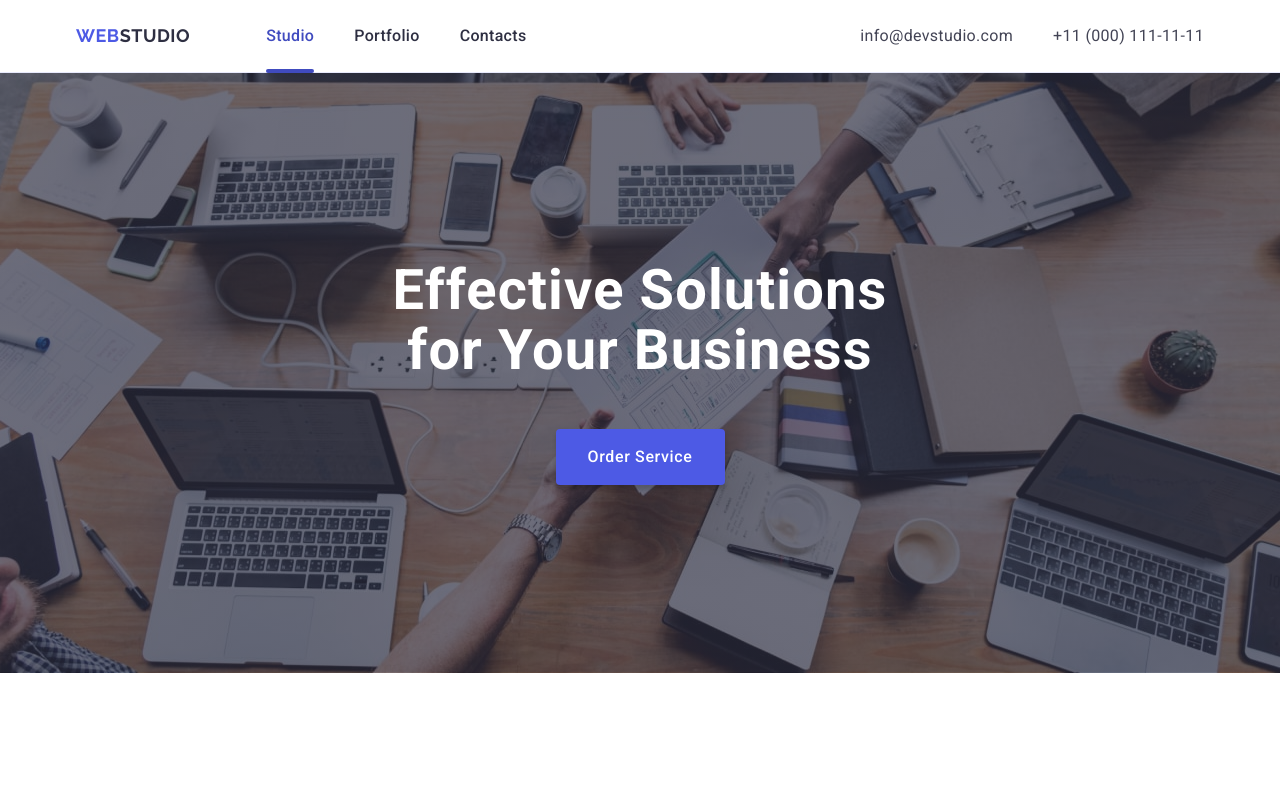
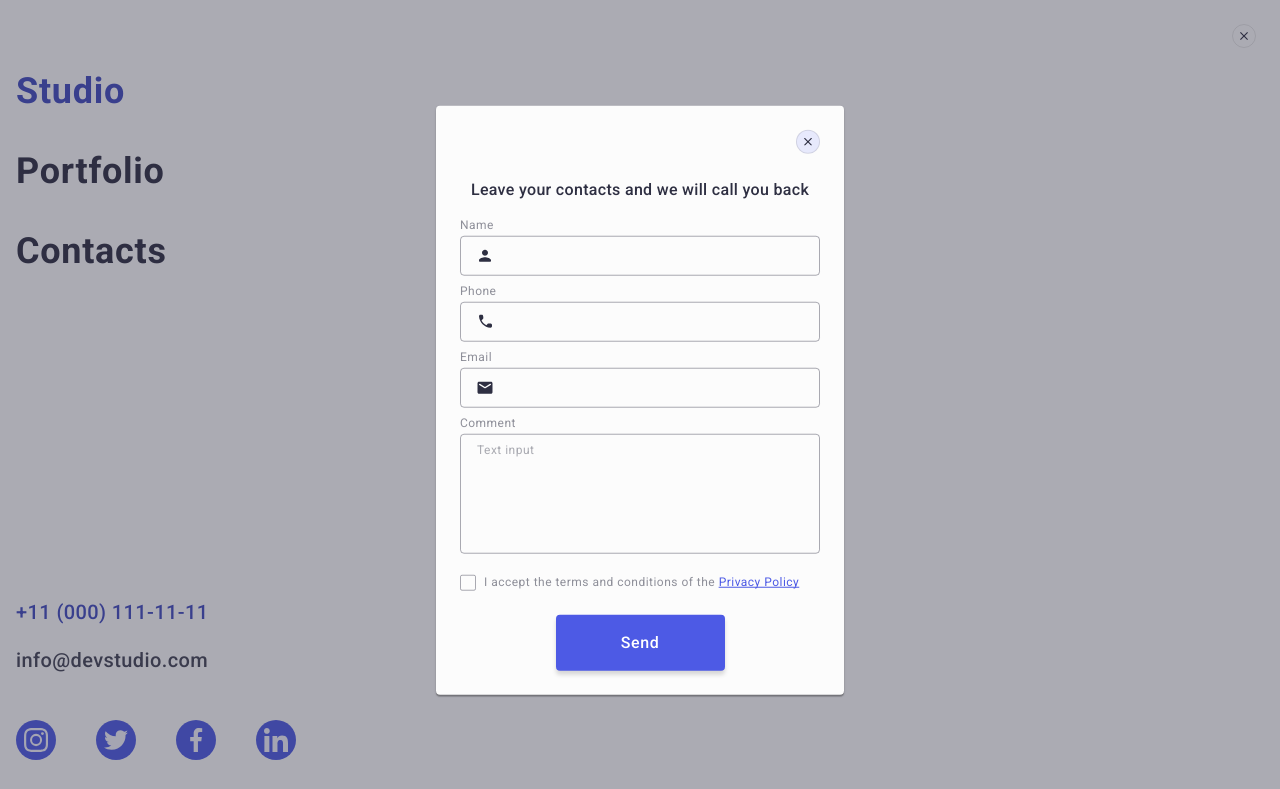
Before and after one commit to nykyforuk-vasyl/WebStudio, a plain HTML site: page index.html in a window 1280 px wide. Shown: the top 789 px of the page. Drawn offline with nearby package versions, Linux system fonts and the light colour scheme.

Commit message:
homework 6

```diff
--- a/css/styles.css
+++ b/css/styles.css
@@ -183,7 +183,7 @@ img {
     flex-direction: column;
     justify-content: space-between;
     overflow: auto;
-    z-index: 999px;
+    z-index: 999;
     opacity: 0;
     visibility: hidden;
     pointer-events: none;
@@ -206,6 +206,13 @@ img {
     display: flex;
     align-items: center;
     justify-content: center;
+    transition: background-color 250ms cubic-bezier(0.4, 0, 0.2, 1),
+        border 250ms cubic-bezier(0.4, 0, 0.2, 1);
+}
+
+.mob-btn-close:focus {
+    background-color: #404bbf;
+    border: none;
 }
 
 .mob-nav-menu {
@@ -226,6 +233,11 @@ img {
     line-height: 1.11;
     letter-spacing: 0.02em;
     color: #2e2f42;
+    transition: color 250ms cubic-bezier(0.4, 0, 0.2, 1);
+}
+
+.mob-link:focus {
+    color: #404bbf;
 }
 
 .mob-contacts {
@@ -247,6 +259,11 @@ img {
     letter-spacing: 0.02em;
     color: #434455;
     font-style: normal;
+    transition: color 250ms cubic-bezier(0.4, 0, 0.2, 1);
+}
+
+.mob-contacts-link:focus {
+    color: #404bbf
 }
 
 .mob-link-blue {
@@ -271,6 +288,11 @@ img {
     display: flex;
     align-items: center;
     justify-content: center;
+    transition: background-color 250ms cubic-bezier(0.4, 0, 0.2, 1);
+}
+
+.mob-link-icons:focus {
+    background-color: #404bbf;
 }
 
 .mob-icon {
@@ -417,7 +439,6 @@ img {
     display: flex;
     gap: 72px;
     flex-wrap: wrap;
-
 }
 
 .team-list-item {
@@ -682,14 +703,16 @@ img {
     border-radius: 4px;
     width: 288px;
     height: 40px;
-    box-shadow: 0 4px 4px rgba(0, 0, 0, 0.15);
-    opacity: 0.3;
+    box-shadow: 0 4px 4px 0 rgba(0, 0, 0, 0.15);
     background-color: transparent;
     padding-left: 16px;
     color: #fff;
+    outline: 0;
     font-size: 12px;
+    line-height: 24px;
     line-height: 2;
     letter-spacing: 0.04em;
+    transition: border-color 250ms cubic-bezier(0.4, 0, 0.2, 1);
 }
 
 .footer-input::placeholder {
@@ -698,6 +721,10 @@ img {
     line-height: 2;
     letter-spacing: 0.04em;
     color: #fff;
+}
+
+.footer-input:focus {
+    border-color: #4d5ae5;
 }
 
 .footer-btn-input {
@@ -732,14 +759,14 @@ img {
 
 /* --------------footer------------------ */
 
-/* --------------modal------------------ */
+/*? --------------modal------------------ */
 .backdrop {
     position: fixed;
     background: rgba(46, 47, 66, 0.4);
     top: 0;
     width: 100%;
     height: 100%;
-    z-index: 999px;
+    z-index: 999;
     visibility: hidden;
     opacity: 0;
     pointer-events: none;
@@ -753,12 +780,12 @@ img {
 }
 
 .modal {
-    padding: 72px 24px 24px 24px;
+    padding: 72px 16px 24px 16px;
     background-color: #fcfcfc;
     box-shadow: 0 1px 1px 0 rgba(0, 0, 0, 0.14), 0 1px 3px 0 rgba(0, 0, 0, 0.12), 0 2px 1px 0 rgba(0, 0, 0, 0.2);
     border-radius: 4px;
-    width: 408px;
-    min-height: 584px;
+    width: 288px;
+    min-height: 623px;
     position: absolute;
     top: 50%;
     left: 50%;
@@ -831,7 +858,7 @@ img {
     border-radius: 4px;
     height: 40px;
     background-color: transparent;
-    padding-left: 38px;
+    padding-left: 34px;
     outline: transparent;
     transition: border-color 250ms cubic-bezier(0.4, 0, 0.2, 1);
 }
@@ -901,6 +928,9 @@ img {
     line-height: 1.17;
     letter-spacing: 0.04em;
     color: #8e8f99;
+    display: flex;
+    width: 256px;
+    align-items: center;
 }
 
 .modal-accent {
@@ -913,6 +943,7 @@ img {
     display: inline-flex;
     align-items: center;
     justify-content: center;
+    flex-shrink: 0;
     transition: background-color 250ms cubic-bezier(0.4, 0, 0.2, 1), border 250ms cubic-bezier(0.4, 0, 0.2, 1), fill 250ms cubic-bezier(0.4, 0, 0.2, 1);
 }
 
@@ -1067,6 +1098,19 @@ img {
     .footer-input {
         width: 264px;
     }
+
+    /*? --------------modal------------------ */
+
+    .modal {
+        padding: 72px 24px 24px 24px;
+        width: 408px;
+        min-height: 584px;
+    }
+
+    .check-label {
+        width: 360px;
+    }
+
 }
 
 @media screen and (min-width: 1158px) {
@@ -1192,4 +1236,11 @@ img {
     .footer-form {
         flex-wrap: nowrap;
     }
+
+    /*? --------------modal------------------ */
+
+    .form-input {
+        padding-left: 38px;
+    }
+
 }
--- a/index.html
+++ b/index.html
@@ -64,7 +64,7 @@
         </button>
       </div>
 
-      <div class="mob-menu">
+      <div class="mob-menu is-open">
         <button type="button" class="mob-btn-close">
           <svg class="modal-icon-close" width="8" height="8">
             <use href="./images/icons.svg#icon-close-black"></use>
@@ -716,7 +716,7 @@
       </div>
     </footer>
 
-    <div class="backdrop">
+    <div class="backdrop is-open">
       <div class="modal">
         <button type="button" class="modal-btn-close">
           <svg class="modal-icon-close" width="8" height="8">
@@ -791,8 +791,10 @@
               ><span class="modal-accent"
                 ><svg class="check-icon" height="8" width="10">
                   <use href="./images/icons.svg#icon-vector"></use></svg></span
-              >I accept the terms and conditions of the
-              <a class="modal-link" href="">Privacy Policy</a>
+              ><span
+                >I accept the terms and conditions of the
+                <a class="modal-link" href="">Privacy Policy</a>
+              </span>
             </label>
           </div>
           <button class="input-btn" type="submit">Send</button>
```
